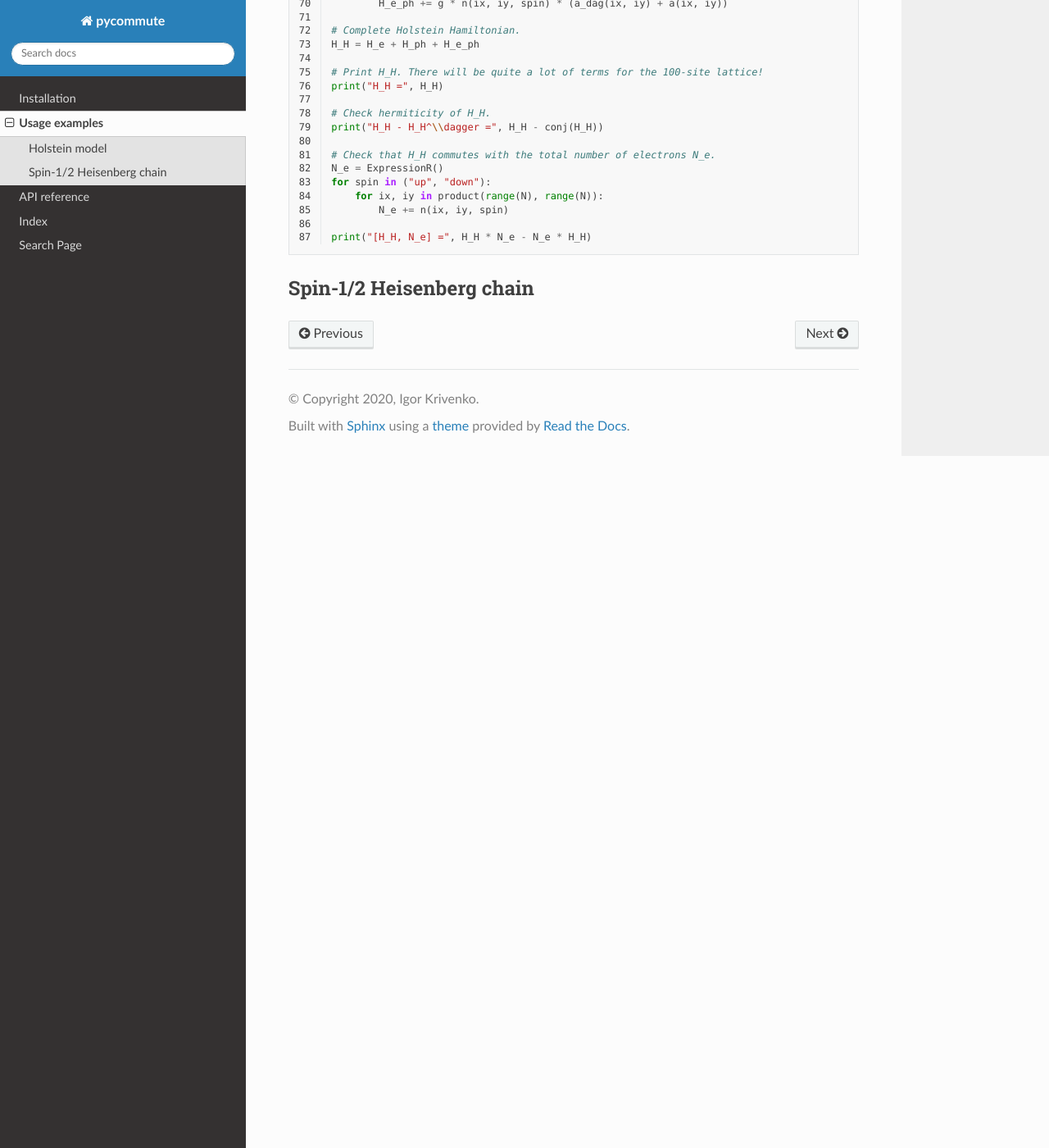
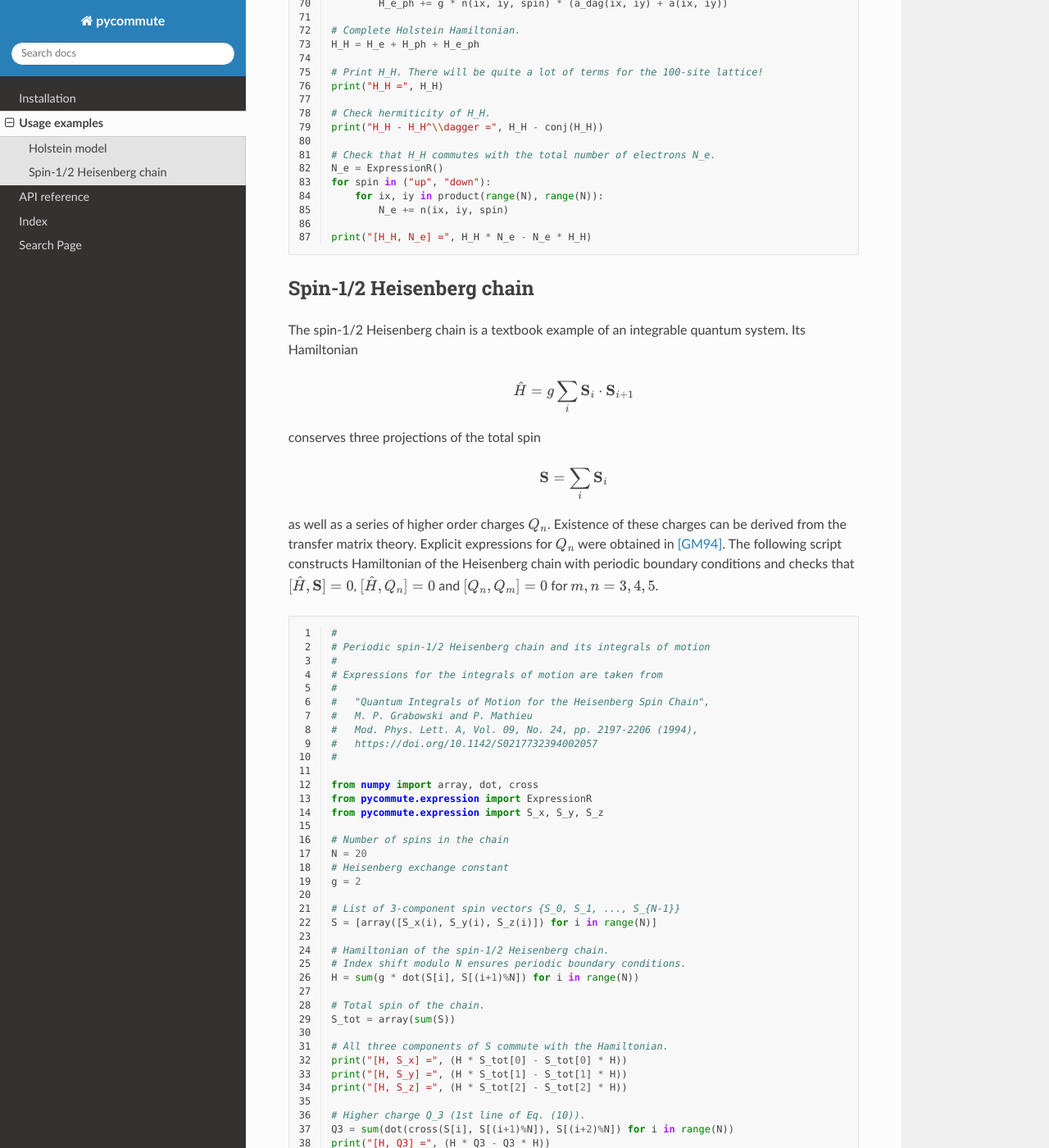
Before and after one commit to krivenko/pycommute, a Sphinx documentation site: the page built from docs/examples.rst, in a window 1280 px wide and 1400 px high, scrolled down 1851 px. Shown: the whole window at 82% size. Built offline with Sphinx 7.4.7 and the Read the Docs theme 2.0.0, drawn with Linux system fonts in a browser that asks for light colours; some of the changed text lies outside the part shown.

Commit message:
Added the Heisenberg chain example

```diff
--- a/docs/examples.rst
+++ b/docs/examples.rst
@@ -43,4 +43,32 @@ The Hamiltonian considered here is a sum of three terms.
 Spin-1/2 Heisenberg chain
 -------------------------
 
-.. TODO:: Heisenberg chain example
+The spin-1/2 Heisenberg chain is a textbook example of an integrable quantum
+system. Its Hamiltonian
+
+.. math::
+
+  \hat H = g \sum_i \mathbf{S}_i \cdot \mathbf{S}_{i+1}
+
+conserves three projections of the total spin
+
+.. math::
+
+  \mathbf{S} = \sum_i \mathbf{S}_i
+
+as well as a series of higher order charges :math:`Q_n`. Existence of these
+charges can be derived from the transfer matrix theory. Explicit expressions
+for :math:`Q_n` were obtained in [GM94]_. The following script constructs
+Hamiltonian of the Heisenberg chain with periodic boundary conditions and
+checks that :math:`[\hat H, \mathbf{S}] = 0`, :math:`[\hat H, Q_n] = 0` and
+:math:`[Q_n, Q_m] = 0` for :math:`m,n = 3,4,5`.
+
+.. literalinclude:: heisenberg_chain.py
+  :language: python
+  :lines: 11-
+  :linenos:
+
+.. [GM94] "Quantum Integrals of Motion for the Heisenberg Spin Chain",
+  M. P. Grabowski and P. Mathieu,
+  Mod. Phys. Lett. A, Vol. 09, No. 24, pp. 2197-2206 (1994),
+  https://doi.org/10.1142/S0217732394002057
--- /dev/null
+++ b/docs/heisenberg_chain.py
@@ -0,0 +1,68 @@
+#
+# This file is part of pycommute, Python bindings for the libcommute C++
+# quantum operator algebra library.
+#
+# Copyright (C) 2020 Igor Krivenko <igor.s.krivenko@gmail.com>
+#
+# This Source Code Form is subject to the terms of the Mozilla Public
+# License, v. 2.0. If a copy of the MPL was not distributed with this
+# file, You can obtain one at http://mozilla.org/MPL/2.0/.
+
+#
+# Periodic spin-1/2 Heisenberg chain and its integrals of motion
+#
+# Expressions for the integrals of motion are taken from
+#
+#   "Quantum Integrals of Motion for the Heisenberg Spin Chain",
+#   M. P. Grabowski and P. Mathieu
+#   Mod. Phys. Lett. A, Vol. 09, No. 24, pp. 2197-2206 (1994),
+#   https://doi.org/10.1142/S0217732394002057
+#
+
+from numpy import array, dot, cross
+from pycommute.expression import ExpressionR
+from pycommute.expression import S_x, S_y, S_z
+
+# Number of spins in the chain
+N = 20
+# Heisenberg exchange constant
+g = 2
+
+# List of 3-component spin vectors {S_0, S_1, ..., S_{N-1}}
+S = [array([S_x(i), S_y(i), S_z(i)]) for i in range(N)]
+
+# Hamiltonian of the spin-1/2 Heisenberg chain.
+# Index shift modulo N ensures periodic boundary conditions.
+H = sum(g * dot(S[i], S[(i+1)%N]) for i in range(N))
+
+# Total spin of the chain.
+S_tot = array(sum(S))
+
+# All three components of S commute with the Hamiltonian.
+print("[H, S_x] =", (H * S_tot[0] - S_tot[0] * H))
+print("[H, S_y] =", (H * S_tot[1] - S_tot[1] * H))
+print("[H, S_z] =", (H * S_tot[2] - S_tot[2] * H))
+
+# Higher charge Q_3 (1st line of Eq. (10)).
+Q3 = sum(dot(cross(S[i], S[(i+1)%N]), S[(i+2)%N]) for i in range(N))
+print("[H, Q3] =", (H * Q3 - Q3 * H))
+
+# Higher charge Q_4 (2nd line of Eq. (10)).
+Q4 = sum(4.0 * dot(cross(cross(S[i], S[(i+1)%N]), S[(i+2)%N]), S[(i+3)%N])
+         for i in range(N))
+Q4 += sum(dot(S[i], S[(i+2)%N]) for i in range(N))
+print("[H, Q4] =", (H * Q4 - Q4 * H))
+
+# Higher charge Q_5 (3rd line of Eq. (10)).
+Q5 = sum(4.0 * dot(
+             cross(cross(cross(S[i], S[(i+1)%N]), S[(i+2)%N]), S[(i+3)%N]),
+             S[(i+4)%N]
+          ) for i in range(N))
+Q5 += sum(dot(cross(S[i], S[(i+2)%N]), S[(i+3)%N]) for i in range(N))
+Q5 += sum(dot(cross(S[i], S[(i+1)%N]), S[(i+3)%N]) for i in range(N))
+print("[H, Q5] =", (H * Q5 - Q5 * H))
+
+# Check that the higher charges pairwise commute.
+print("[Q3, Q4] =", (Q3 * Q4 - Q4 * Q3))
+print("[Q3, Q5] =", (Q3 * Q5 - Q5 * Q3))
+print("[Q4, Q5] =", (Q4 * Q5 - Q5 * Q4))
```
